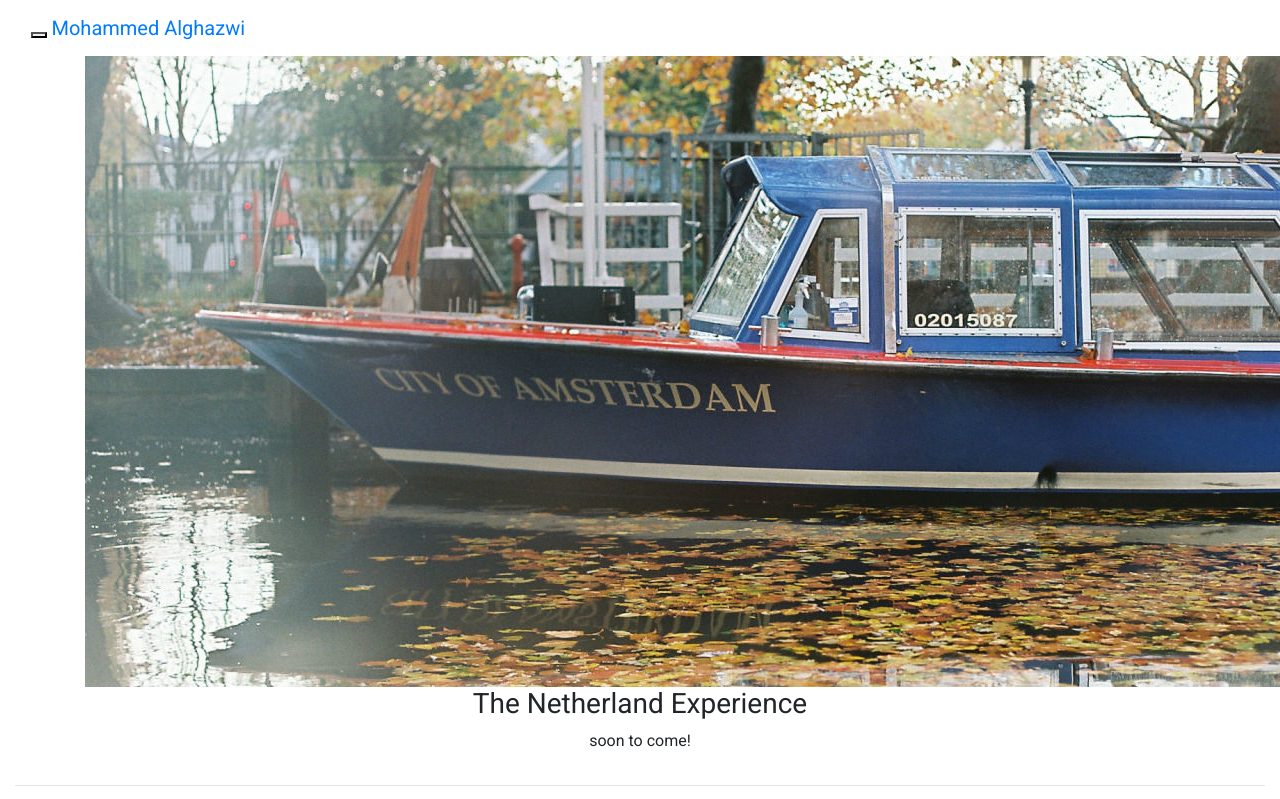
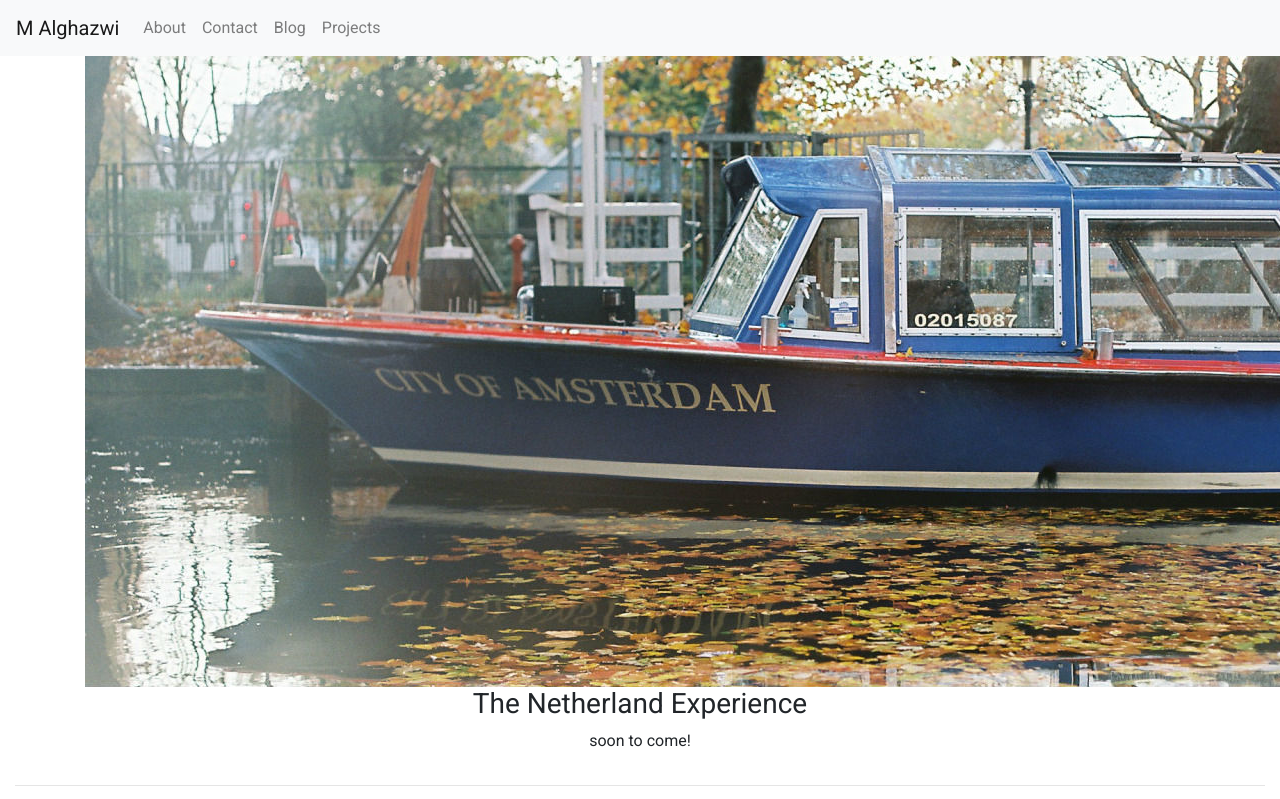
Before and after one commit to mghazwi/mghazwi_github_io, a plain HTML site: page blog/2.html in a window 1280 px wide. Shown: the top 799 px of the page. Drawn offline with Linux system fonts and the light colour scheme.

Commit message:
fix navbar

```diff
--- a/blog/2.html
+++ b/blog/2.html
@@ -1,41 +1,37 @@
 <!DOCTYPE html>
 <html lang="en">
   <head>
+    <!-- title -->
+    <title>Mohammed Alghazwi Dot Com</title>
+    <!-- icon -->
+    <link rel="icon" type="image/png" href="img/m-logo01.png">
+    <!-- Required meta tags -->
     <meta charset="utf-8">
-    <meta http-equiv="X-UA-Compatible" content="IE=edge">
-    <meta name="viewport" content="width = device-width, initial-scale = 1">
-    <title>Mohammed Alghazwi Dot Com</title>
+    <meta name="viewport" content="width=device-width, initial-scale=1, shrink-to-fit=no">
+    <!-- css files-->
     <link rel="stylesheet" href="/css/normalize.css">
     <link rel="stylesheet" href="/css/bootstrap.min.css">
     <link rel="stylesheet" href="/css/style.css">
+    <!-- fonts -->
     <link href="https://fonts.googleapis.com/css?family=Roboto" rel="stylesheet">
-    <link rel="icon" type="image/png" href="img/m-logo01.png">
+
   </head>
   <body>
-    <!-- header -->
-    <nav class="navbar navbar-default">
-      <div class="container-fluid">
-        <!-- Brand and toggle get grouped for better mobile display -->
-        <div class="navbar-header">
-          <button type="button" class="navbar-toggle collapsed" data-toggle="collapse" data-target="#main_menu" aria-expanded="false">
-            <span class="sr-only">Toggle navigation</span>
-            <span class="icon-bar"></span>
-            <span class="icon-bar"></span>
-            <span class="icon-bar"></span>
-          </button>
-          <a class="navbar-brand navmenu" href="/">
-            Mohammed Alghazwi
-          </a>
-        </div>
+    <!-- navigation -->
+    <nav class="navbar navbar-expand-lg navbar-light bg-light">
+      <!-- Brand -->
+      <a class="navbar-brand" href="/">M Alghazwi</a>
+      <button class="navbar-toggler" type="button" data-toggle="collapse" data-target="#main_menu" aria-controls="main_menu" aria-expanded="false" aria-label="Toggle navigation">
+        <span class="navbar-toggler-icon"></span>
+      </button>
         <div class="collapse navbar-collapse" id="main_menu">
-          <ul class="nav navbar-nav navbar-right">
-            <li><a class="navmenu" href="/about">About</a></li>
-            <li><a class="navmenu" href="/contact">Contact</a></li>
-            <li><a class="navmenu" href="/blog">Blog</a></li>
-            <li><a class="navmenu" href="/projects">Projects</a></li>
+          <ul class="navbar-nav mr-auto">
+            <li class="nav-item"><a class="nav-link" href="/about">About</a></li>
+            <li class="nav-item"><a class="nav-link" href="/contact">Contact</a></li>
+            <li class="nav-item"><a class="nav-link" href="/blog">Blog</a></li>
+            <li class="nav-item"><a class="nav-link" href="/projects">Projects</a></li>
           </ul>
         </div>
-      </div>
     </nav>
 
     <!-- content -->
@@ -101,8 +97,9 @@
   <br>
   <br>
 </div>
-
     <!-- scripts-->
+    <script src="/js/jquery-3.2.1.slim.min.js"></script>
+    <script src="/js/popper.min.js"></script>
     <script src="/js/bootstrap.min.js"></script>
    </body>
 </html>
```
Also changed, not shown: about.html (+12 -21 lines), blog.html (+12 -21 lines), blog/1.html (+21 -25 lines), contact.html (+12 -21 lines), projects.html (+12 -21 lines), projects/ammarat.html (+12 -21 lines), projects/otqin.html (+12 -21 lines).
